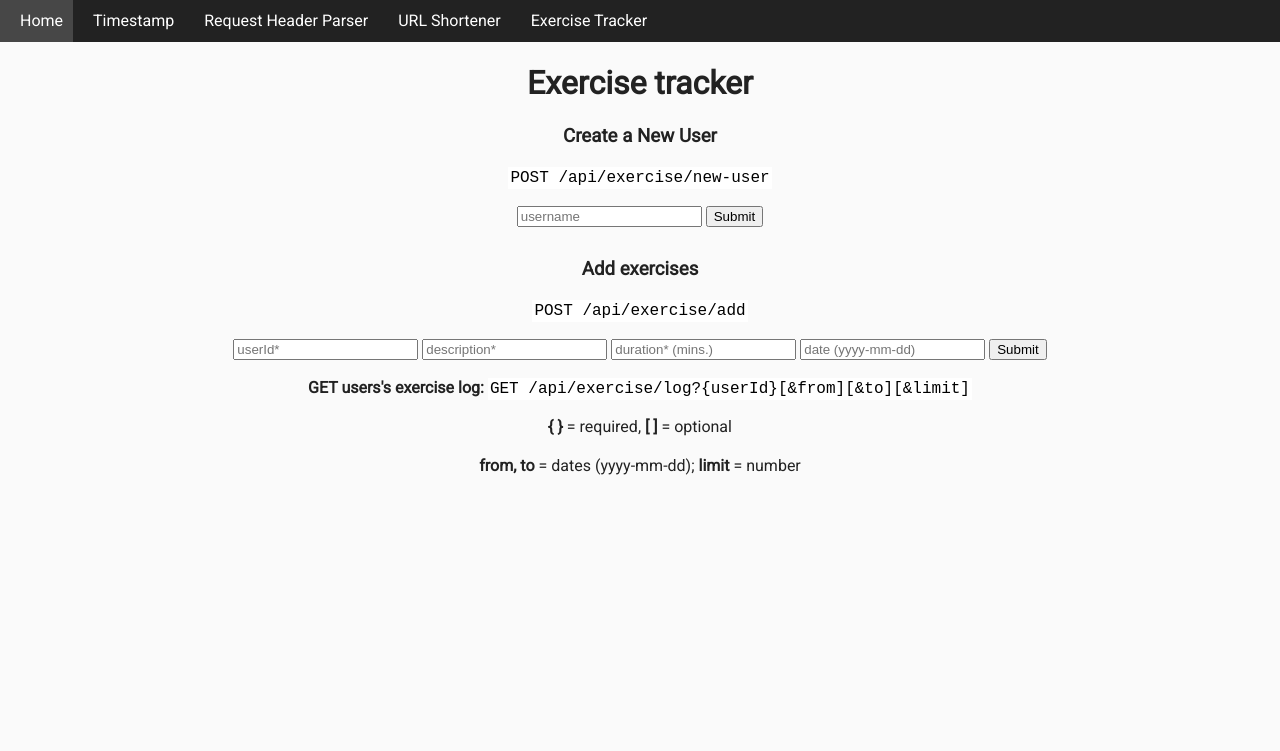
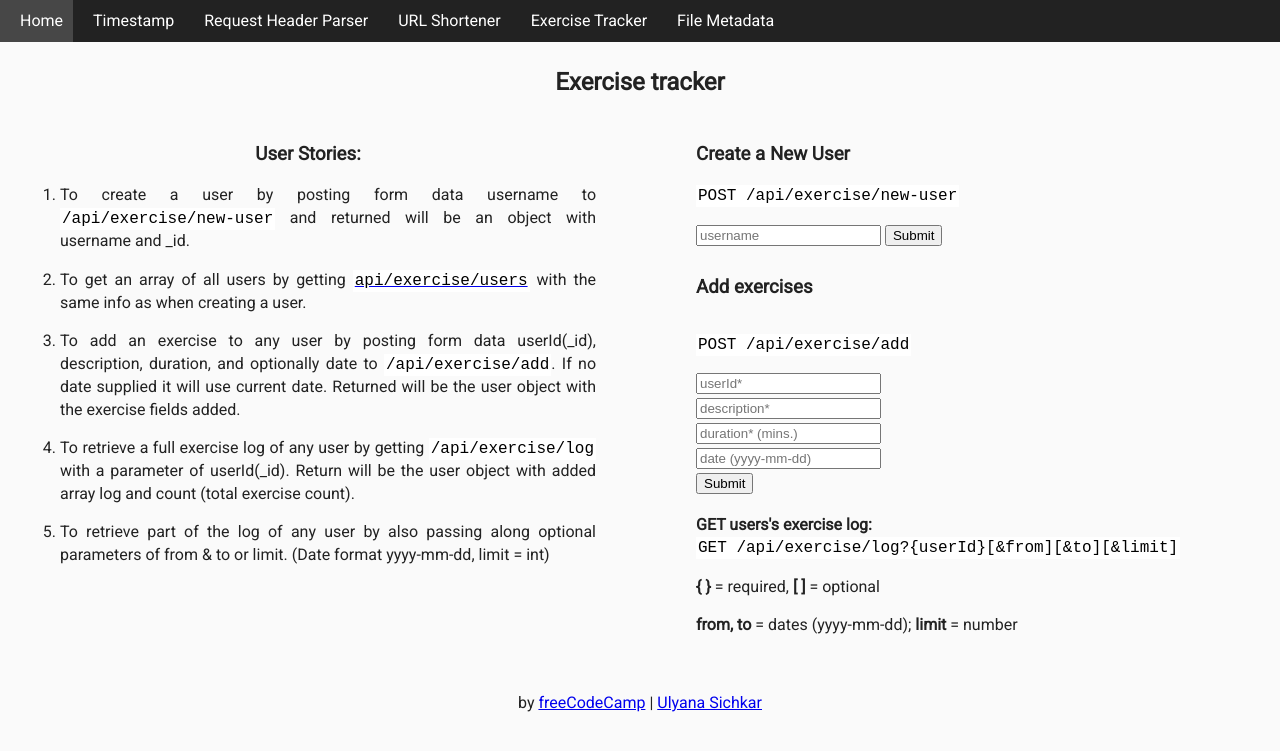
Before and after one commit to ulyavrubel/fcc-api-projects, a Node server app: page /exercise-tracker in a window 1280 px wide. Shown: the top 751 px of the page. Run offline with Node 20, Linux system fonts and the light colour scheme; some libraries are stand-ins or nearby versions.

Commit message:
added file metadata

```diff
--- a/package.json
+++ b/package.json
@@ -24,6 +24,7 @@
     "express": "^4.17.1",
     "ip": "^1.1.5",
     "mongoose": "^5.9.5",
+    "multer": "^1.4.2",
     "path": "^0.12.7",
     "pug": "^2.0.4",
     "shortid": "^2.2.15"
--- a/public/exerciseTracker.html
+++ b/public/exerciseTracker.html
@@ -33,17 +33,60 @@
         <li>
           <a href="/exercise-tracker">Exercise Tracker</a>
         </li>
+        <li>
+          <a href="/file-metadata">File Metadata</a>
+        </li>
       </ul>
     </nav>
     <div class="container">
-      <h1>Exercise tracker</h1>
+      <h2>Exercise tracker</h2>
+      <div id="exersise-container">
+        <div class="user-stories" id="exersise-stories">
+          <h3>User Stories:</h3>
+          <ol>
+            <li>
+              To create a user by posting form data username to
+              <code>/api/exercise/new-user</code> and returned will be an object
+              with username and _id.
+            </li>
+            <li>
+              To get an array of all users by getting
+              <a href="api/exercise/users"><code>api/exercise/users</code></a>
+              with the same info as when creating a user.
+            </li>
+            <li>
+              To add an exercise to any user by posting form data userId(_id),
+              description, duration, and optionally date to
+              <code>/api/exercise/add</code>. If no date supplied it will use
+              current date. Returned will be the user object with the exercise
+              fields added.
+            </li>
+            <li>
+              To retrieve a full exercise log of any user by getting
+              <code>/api/exercise/log</code> with a parameter of userId(_id).
+              Return will be the user object with added array log and count
+              (total exercise count).
+            </li>
+            <li>
+              To retrieve part of the log of any user by also passing along
+              optional parameters of from & to or limit. (Date format
+              yyyy-mm-dd, limit = int)
+            </li>
+          </ol>
+        </div>
+        <div class="form-container">
           <form action="/api/exercise/new-user" method="post">
             <h3>Create a New User</h3>
             <p><code>POST /api/exercise/new-user</code></p>
-        <input id="uname" type="text" name="username" placeholder="username" />
+            <input
+              id="uname"
+              type="text"
+              name="username"
+              placeholder="username"
+            />
             <input type="submit" value="Submit" />
           </form>
-      <form action="/api/exercise/add" method="post">
+          <form action="/api/exercise/add" method="post" id="exersise-form">
             <h3>Add exercises</h3>
             <p><code>POST /api/exercise/add</code></p>
             <input id="uid" type="text" name="userId" placeholder="userId*" />
@@ -68,16 +111,27 @@
             <input type="submit" value="Submit" />
           </form>
           <p>
-        <strong>GET users's exercise log: </strong
-        ><code
-          >GET /api/exercise/log?{userId}[&amp;from][&amp;to][&amp;limit]</code
+            <strong>GET users's exercise log: </strong>
+            <br /><code
+              >GET
+              /api/exercise/log?{userId}[&amp;from][&amp;to][&amp;limit]</code
             >
           </p>
-      <p><strong>{ }</strong> = required, <strong>[ ]</strong> = optional</p>
           <p>
-        <strong>from, to</strong> = dates (yyyy-mm-dd); <strong>limit</strong> =
-        number
+            <strong>{ }</strong> = required, <strong>[ ]</strong> = optional
           </p>
+          <p>
+            <strong>from, to</strong> = dates (yyyy-mm-dd);
+            <strong>limit</strong> = number
+          </p>
+        </div>
+      </div>
+      <div class="footer">
+        <p>
+          by <a href="http://www.freecodecamp.com">freeCodeCamp</a> |
+          <a href="https://github.com/ulyavrubel">Ulyana Sichkar</a>
+        </p>
+      </div>
     </div>
   </body>
 </html>
--- a/public/style.css
+++ b/public/style.css
@@ -93,3 +93,41 @@ li {
 #url_input {
   width: 250px;
 }
+
+#exersise-form {
+  display: flex;
+  flex-direction: column;
+  align-items: center;
+}
+
+#exersise-form input {
+  margin-bottom: 4px;
+}
+
+@media (min-width: 900px) {
+  #exersise-container {
+    display: flex;
+    flex-direction: row;
+    padding-left: 20px;
+  }
+
+  #exersise-stories {
+    width: 45vw;
+    padding-right: 50px;
+    margin: 0;
+  }
+
+  #exersise-stories h3 {
+    text-align: center;
+  }
+
+  .form-container {
+    width: 45vw;
+    padding-left: 50px;
+    margin: 0;
+    text-align: left;
+  }
+  #exersise-form {
+    align-items: flex-start;
+  }
+}
--- a/public/timestamp.html
+++ b/public/timestamp.html
@@ -24,11 +24,14 @@
             <li>
               <a href="/exercise-tracker">Exercise Tracker</a>
             </li>
+            <li>
+              <a href="/file-metadata">File Metadata</a>
+          </li>
         </ul>
       </nav>
     <div class="container">
         <h2>API Project: Timestamp Microservice</h2>
-        <h3>User Stories :</h3>
+        <h3>User Stories:</h3>
         <ol class="user-stories">
           <li>
             The API endpoint is
--- a/public/whoami.html
+++ b/public/whoami.html
@@ -24,12 +24,15 @@
           <li>
             <a href="/exercise-tracker">Exercise Tracker</a>
           </li>
+          <li>
+            <a href="/file-metadata">File Metadata</a>
+        </li>
         </ul>
       </nav>
       <div class="container">
         <h2>API Project: Request Header Parser Microservice</h2>
         <h3>User Story: </h3>
-        1. I can get the IP address, preferred languages (from header <code>Accept-Language</code>)<br> and system infos (from header <code>User-Agent</code>) for my device.
+        1. To get the IP address, preferred languages (from header <code>Accept-Language</code>)<br> and system infos (from header <code>User-Agent</code>) for client's device.
 
         <h3>Example Usage:</h3>
         <p>
--- a/server.js
+++ b/server.js
@@ -7,6 +7,7 @@ const bodyParser = require("body-parser");
 const dns = require("dns");
 const url = require("url");
 const shortid = require("shortid");
+const multer = require("multer");
 
 const app = express();
 dotenv.config();
@@ -35,6 +36,10 @@ app.route("/url-shortener").get(function(req, res) {
 
 app.route("/exercise-tracker").get(function(req, res) {
   res.sendFile(__dirname + "/public/exerciseTracker.html");
+});
+
+app.route("/file-metadata").get(function(req, res) {
+  res.sendFile(__dirname + "/public/fileMetadata.html");
 });
 
 //Project 1 - Timestamp Microservice - get route parameter input from the client
@@ -93,11 +98,11 @@ mongoose
 // create application/x-www-form-urlencoded parser
 const urlencodedParser = bodyParser.urlencoded({ extended: false });
 
-//creating unique 8-char identifier
+//creating unique 6-char identifier
 const generateHash = function() {
   const ALPHABET =
     "0123456789abcdefghijklmnopqrstuvwxyzABCDEFGHIJKLMNOPQRSTUVWXYZ";
-  const ID_LENGTH = 8;
+  const ID_LENGTH = 6;
   let rtn = "";
   for (let i = 0; i < ID_LENGTH; i++) {
     rtn += ALPHABET.charAt(Math.floor(Math.random() * ALPHABET.length));
@@ -126,7 +131,8 @@ app.post("/resultURL", urlencodedParser, function(req, res) {
         err
           ? res.json(err)
           : res.render("resultURL", {
-              link: `${req.headers.origin}/api/shorturl/${urlObj.hash}`
+              // link: `${req.headers.origin}/api/shorturl/${urlObj.hash}`
+              link: `${req.headers.origin}/sh/${urlObj.hash}`
             });
       });
     }
@@ -137,7 +143,7 @@ app.get("/resultURL", (req, res) => {
   res.render("resultURL");
 });
 
-app.get("/api/shorturl/:hash", function(req, res) {
+app.get("/sh/:hash", function(req, res) {
   UrlObj.findOne({ hash: req.params.hash }, function(err, result) {
     if (err) {
       res.json(err);
@@ -161,13 +167,14 @@ const userSchema = new Schema({
     {
       description: String,
       duration: Number,
-      date: Date
+      date: { type: Date, default: Date.now }
     }
   ]
 });
 
 const User = mongoose.model("User", userSchema);
 
+//create a user by posting form data username to /api/exercise/new-user and returned will be an object with username and _id
 app.post("/api/exercise/new-user", urlencodedParser, function(req, res) {
   User.create({ userName: req.body.username, count: 0, log: [] }, function(
     err,
@@ -179,20 +186,21 @@ app.post("/api/exercise/new-user", urlencodedParser, function(req, res) {
   });
 });
 
+//add an exercise to any user by posting form data userId(_id), description, duration, and optionally date to /api/exercise/add
 app.post("/api/exercise/add", urlencodedParser, function(req, res) {
   User.findById({ _id: req.body.userId }, function(err, result) {
     if (err) {
       res.json(err);
     } else {
       result.count = result.count + 1;
-      let resDate;
+      let setDate;
       req.body.date
-        ? (resDate = new Date(req.body.date))
-        : (resDate = new Date()); //bug without date!!!!!!!!!!!!!!1
+        ? (setDate = new Date(req.body.date))
+        : (setDate = undefined);
       result.log.push({
         description: req.body.description,
         duration: Number(req.body.duration),
-        date: resDate
+        date: setDate
       });
       result.save(function(err, result) {
         err
@@ -207,4 +215,55 @@ app.post("/api/exercise/add", urlencodedParser, function(req, res) {
   });
 });
 
+//get an array of all users by getting api/exercise/users with the same info as when creating a user
+app.get("/api/exercise/users", function(req, res) {
+  User.find({}, function(err, result) {
+    if (err) {
+      res.json(err);
+    } else {
+      let results = result.map(item => {
+        return {
+          username: item.userName,
+          _id: item._id
+        };
+      });
+      res.json(results);
+    }
+  });
+});
+
+//retrieve a full exercise log of any user by getting /api/exercise/log with a parameter of userId(_id)
+app.get("/api/exercise/log/:userId/:from?/:to?/:limit?", function(req, res) {
+  User.findById({ _id: req.params.userId }, function(err, result) {
+    if (err) {
+      res.json(err);
+    } else {
+      let results = result.log.filter(item => {
+        let targetD = new Date(item.date);
+        let fromD;
+        req.params.from ? (fromD = new Date(req.params.from)) : (fromD = 0);
+        let toD;
+        req.params.to ? (toD = new Date(req.params.to)) : (toD = Infinity);
+        return targetD >= fromD && targetD <= toD;
+      });
+      if (req.params.limit) {
+        results.splice(req.params.limit);
+      }
+      res.json(results);
+    }
+  });
+});
+
+//project 5 file metadata
+
+const upload = multer();
+
+app.post("/api/fileanalyse", upload.single("upfile"), function(req, res) {
+  res.json({
+    name: req.file.originalname,
+    type: req.file.mimetype,
+    size: req.file.size
+  });
+});
+
 app.listen(3000);
--- a/views/resultURL.pug
+++ b/views/resultURL.pug
@@ -19,6 +19,8 @@ html
                     a(href='/url-shortener') URL Shortener
                 li
                     a(href='/exercise-tracker') Exercise Tracker
+                li
+                    a(href='/file-metadata') File Metadata
 
         h1 Your link
         - var url = link
```
Also changed, not shown: public/fileMetadata.html (added, +80 -0 lines), public/index.html (+7 -3 lines), public/resultURL.html (deleted, +0 -45 lines), public/url-shortener.html (+8 -5 lines), 1 other file. Lines whose indentation alone changed are shown as unchanged.
